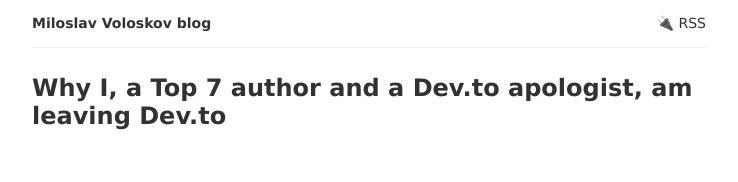
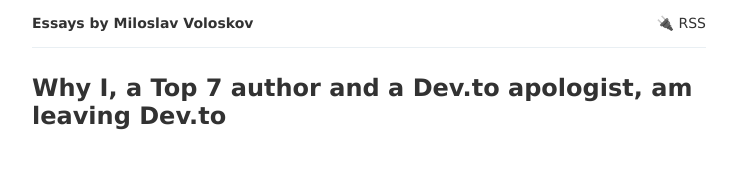
Before and after one commit to miloxeon/blog, a Jekyll site: the page built from index.html, in a window 1280 px wide. Shown: the top 182 px of the page, without its empty margins (271-1009 px from the left). Built offline with Jekyll 4.4.1, drawn with Linux system fonts in a browser that asks for light colours; the list of posts is cut into pages by our own code.

Commit message:
visual improvements

```diff
--- a/_config.yml
+++ b/_config.yml
@@ -6,7 +6,7 @@
 # 'jekyll serve'. If you change this file, please restart the server process.
 
 # Site settings
-title: Miloslav Voloskov blog
+title: Essays by Miloslav Voloskov
 email: "hello@miloslav.website"
 description: ""
 baseurl: "/blog" # The subpath of your site, e.g. /blog
@@ -21,20 +21,20 @@
 paginate: 10
 
 sass:
-  style: compressed
+   style: compressed
 
 plugins:
-  - jekyll-paginate
-  - jekyll/tagging
+   - jekyll-paginate
+   - jekyll/tagging
 
 include:
-  - _pages
+   - _pages
 
 exclude:
-  - vendor
-  - Gemfile
-  - Gemfile.lock
-  - admin
+   - vendor
+   - Gemfile
+   - Gemfile.lock
+   - admin
 
 # Tags
 tag_page_dir: tag
@@ -43,7 +43,7 @@
 
 # Pages path
 defaults:
-  - scope:
-      path: "_pages"
-    values:
-      permalink: /:basename:output_ext
+   - scope:
+        path: "_pages"
+     values:
+        permalink: /:basename:output_ext
--- a/_includes/pagination.html
+++ b/_includes/pagination.html
@@ -1,19 +1,25 @@
 {% if paginator.previous_page %}
-<div class="o-grid__col o-grid__col--2-4-s">
+<div class="o-grid__col o-grid__col--2-4-s pagination">
 	<a
 		class="c-pagination"
 		href="{{ paginator.previous_page_path | prepend: site.baseurl }}"
 	>
-		<span class="c-pagination__text c-pagination__text--prev">Newer</span>
+		<span class="c-pagination__text c-pagination__text--prev">⬅️ Newer</span>
 	</a>
 </div>
 {% endif %} {% if paginator.next_page %}
-<div class="o-grid__col o-grid__col--end o-grid__col--2-4-s u-text-right">
+<div
+	class="
+		o-grid__col o-grid__col--end o-grid__col--2-4-s
+		u-text-right
+		pagination
+	"
+>
 	<a
 		class="c-pagination"
 		href="{{ paginator.next_page_path | prepend: site.baseurl }}"
 	>
-		<span class="c-pagination__text c-pagination__text--next">Older</span>
+		<span class="c-pagination__text c-pagination__text--next">Older ➡️</span>
 	</a>
 </div>
 {% endif %}
--- a/_sass/components/_pagination.scss
+++ b/_sass/components/_pagination.scss
@@ -18,3 +18,7 @@
 		letter-spacing: 2px;
 	}
 }
+
+.pagination {
+	margin-top: 2rem;
+}
```
